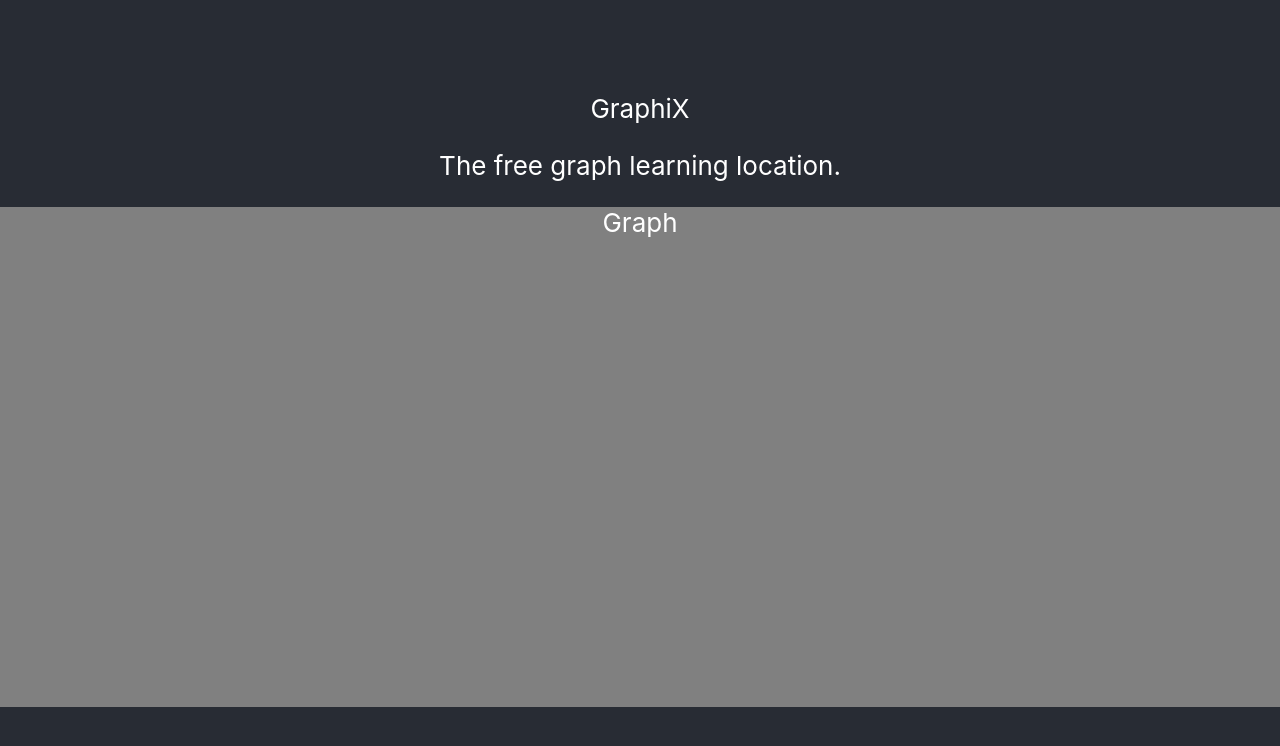
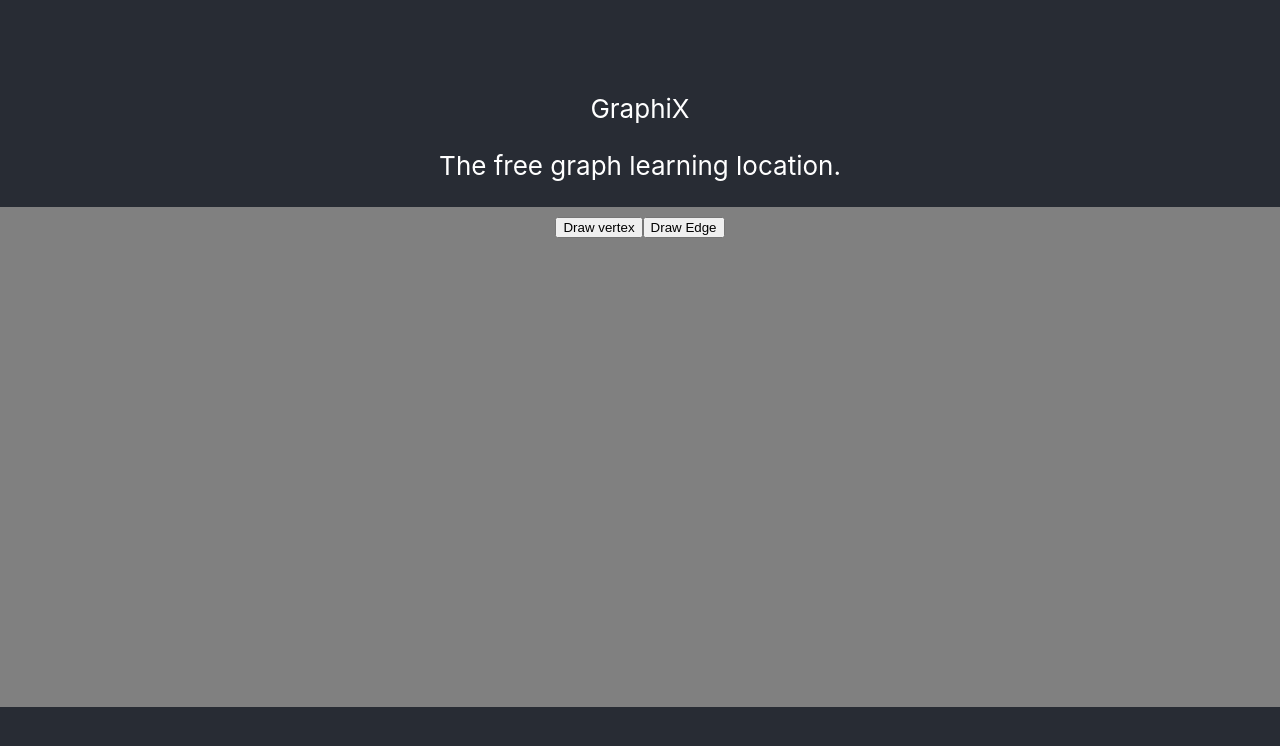
Before and after one commit to PoojaB01/GraphiX, a React (Create React App) app: page / in a window 1280 px wide. Shown: the top 746 px of the page. Built offline with nearby package versions, Linux system fonts and the light colour scheme.

Commit message:
Added edges between points

```diff
--- a/src/App.css
+++ b/src/App.css
@@ -7,20 +7,29 @@
   pointer-events: none;
 }
 
-.App-graph {
-  height: 500px;
+.App-navigate {
+  min-height: 500px;
   width: 100%;
   background-color: grey;
   z-index: 1;
 }
 
-.App-graph .transparent {
+.App-graph{
+  min-height: 470px;
+  width: 100%;
+  background-color: grey;
+  z-index: 1;
+}
+
+.App-graph {
   position: absolute;
-  top: 0;
-  left: 0;
   background-color: #282c3400;
-  height: 100%;
+}
+
+.transparent{
+  position: absolute;
   width: 100%;
+  height: 470px;
 }
 
 @media (prefers-reduced-motion: no-preference) {
--- a/src/App.js
+++ b/src/App.js
@@ -1,7 +1,6 @@
 import React from 'react';
-import logo from './logo.svg';
 import './App.css';
-import Graph from './Graph.js'
+import ToNavigate from './ToNavigate.js'
 
 function App() {
   return (
@@ -11,8 +10,7 @@ function App() {
           GraphiX
         </header>
         <p> The free graph learning location.</p>
-        <Graph />
-
+        <ToNavigate />
       </header>
     </div>
   );
--- /dev/null
+++ b/src/Edge.js
@@ -0,0 +1,26 @@
+import React, { Component } from 'react';
+import LineTo from 'react-lineto';
+
+class Edge extends Component {
+
+    constructor(props)
+    {
+        console.log(props.ed);
+        super(props);
+        this.state = {
+            class1: this.props.ed.class1.my_class,
+            class2: this.props.ed.class1.my_class,
+        }
+    }
+
+    render() {
+        return (
+            <div>
+                <LineTo from={this.props.ed.class1.my_class} to={this.props.ed.class2.my_class} borderColor='#ffffff'
+                borderStyle='solid' borderWidth='2px'/>
+            </div>
+        );
+    }
+}
+
+export default Edge;
--- a/src/Graph.js
+++ b/src/Graph.js
@@ -1,13 +1,17 @@
 import React, { Component } from 'react'
 import Node from './Node.js'
+import Edge from './Edge.js'
 
 class Graph extends Component {
-    constructor(){
-        super();
+    constructor(props){
+        super(props);
         this.state = {
             nodes: [],
             edges: [],
             count: 0,
+            val: this.props.val,
+            val2: this.props.val2,
+            currentVertexSelected: []
         };
     }
 
@@ -15,6 +19,7 @@ class Graph extends Component {
     {
         console.log(event.clientX);
         console.log(event.clientY);
+        console.log(this.state.val);
 
         this.setState({
             nodes: this.state.nodes.concat({
@@ -29,17 +34,80 @@ class Graph extends Component {
         });
     }
 
+    addEdge3(){
+        this.setState({
+            currentVertexSelected: [],
+        })
+        // }, ()=>{
+        //     console.log(this.state.edges);
+        // console.log(this.state.currentVertexSelected);
+        // console.log(this.state.nodes);
+        // })
+
+    }
+
+    addEdge2(){
+        // console.log(this.state.edges);
+        // console.log(this.state.currentVertexSelected);
+        // console.log(this.state.nodes);
+        if(this.state.currentVertexSelected.length > 1){
+            this.setState({
+                edges: this.state.edges.concat({
+                    class1: this.state.currentVertexSelected[0],
+                    class2: this.state.currentVertexSelected[1],
+                }),
+            }, () => this.addEdge3());
+        }
+    }
+
+    addEdge(event){
+        let l = event.target.classList[0];
+        if( l === 'transparent' ){
+        }
+        else{
+            this.setState({
+                currentVertexSelected: this.state.currentVertexSelected.concat({
+                    my_class: l,
+                })
+            }, () => this.addEdge2())
+        }
+
+    }
+
+
     render() {
-        return (
-            <div className = "App-graph">
-                Graph
-                <div className = "transparent" onClick = {(event) => {
-                    console.log(event.currentTarget.classList);
-                    this.makeVertex(event)}}></div>
-                {this.state.nodes.map((node,index) => <Node key = {index} node = {node} />)}
-
-            </div>
-        )
+        let va = this.props.val;
+        let va2 = this.props.val2;
+        if(va === 0 & va2===0){
+            return (
+                <div className = "App-graph" onClick = {(event) => {console.log(this.props.val);
+                    console.log(event.target.classList)}}>
+                    <div className = "transparent"></div>
+                    {this.state.nodes.map((node,index) => <Node key = {index} node = {node} />)}
+                    {this.state.edges.map((edge, index) => <Edge key={index} ed={edge} />)}
+                </div>
+            )
+        }
+        else{
+            if(va ===1  & va2===0){
+                return (
+                    <div className = "App-graph">
+                        <div className = "transparent" onClick = {(event) => {this.makeVertex(event)}}></div>
+                        {this.state.nodes.map((node,index) => <Node key = {index} node = {node} />)}
+                        {this.state.edges.map((edge, index) => <Edge key={index} ed={edge} />)}
+                    </div>
+                )
+            }
+            else{
+                return (
+                    <div className = "App-graph" onClick = {(event) => {this.addEdge(event)}}>
+                        <div className = "transparent"></div>
+                        {this.state.nodes.map((node,index) => <Node key = {index} node = {node} />)}
+                        {this.state.edges.map((edge, index) => <Edge key={index} ed={edge} />)}
+                    </div>
+                )
+            }
+        }
     }
 }
 
--- a/src/Node.js
+++ b/src/Node.js
@@ -1,15 +1,14 @@
 import React, { Component } from 'react'
 import Draggable from 'react-draggable';
-import LineTo from 'react-lineto'
 
-export class Node extends Component {
+class Node extends Component {
     constructor(props)
     {
         super(props);
         this.state = {
             nodeStyle: {
                 position: 'absolute',
-                top : this.props.node.offsetY - 30,
+                top : this.props.node.offsetY - 30 - 200,
                 left : this.props.node.offsetX - 30,
             }
         }
--- /dev/null
+++ b/src/ToNavigate.js
@@ -0,0 +1,70 @@
+import React, { Component } from 'react';
+import Graph from './Graph.js'
+
+class ToNavigate extends Component {
+    constructor(){
+        super();
+        this.state = {
+            VertexDraw: 0,
+            EdgeDraw: 0,
+        }
+    }
+
+    drawVertex(event){
+        if(this.state.VertexDraw === 1){
+            this.setState({
+                VertexDraw: 0,
+            }, () =>{
+                console.log(this.state)
+            });
+        }
+        else{
+            this.setState({
+                VertexDraw: 1,
+                EdgeDraw: 0,
+            }, () =>{
+                console.log(this.state);
+            });
+        }
+
+    }
+
+    drawEdge(event){
+        if(this.state.EdgeDraw === 1){
+            this.setState({
+                EdgeDraw: 0,
+            }, () =>{
+                console.log(this.state)
+            });
+        }
+        else{
+            this.setState({
+                EdgeDraw: 1,
+                VertexDraw: 0,
+            }, () =>{
+                console.log(this.state);
+            });
+        }
+    }
+
+
+
+    render() {
+
+        let va = this.state.VertexDraw;
+        let va2 = this.state.EdgeDraw;
+        return (
+            <div className = "App-navigate">
+                <button onClick = {(event) => {
+                    this.drawVertex(event)
+                }}> Draw vertex</button>
+                <button onClick = {(event) => {
+                    this.drawEdge(event)
+                }}>Draw Edge</button>
+                <Graph val={va} val2={va2} />
+            </div>
+        );
+    }
+}
+
+export default ToNavigate;
```
